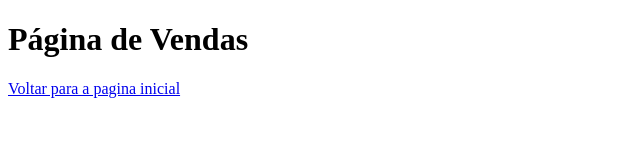
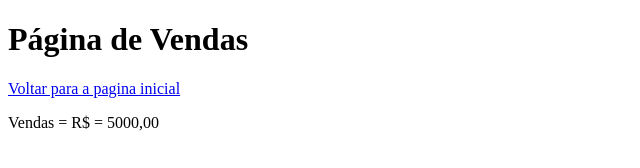
Before and after one commit to alexzxcg/aulagithub, a plain HTML site: page vendas.html in a window 1280 px wide. Shown: the whole page, without its empty margins (0-640 px from the left). Drawn offline with Linux system fonts and the light colour scheme.

Commit message:
Acrescentado o valor das vendas

```diff
--- a/vendas.html
+++ b/vendas.html
@@ -9,5 +9,6 @@
 <body>
     <h1>Página de Vendas</h1>
     <a href="index.html">Voltar para a pagina inicial</a>
+    <p>Vendas = R$ = 5000,00</p>
 </body>
 </html>
```
